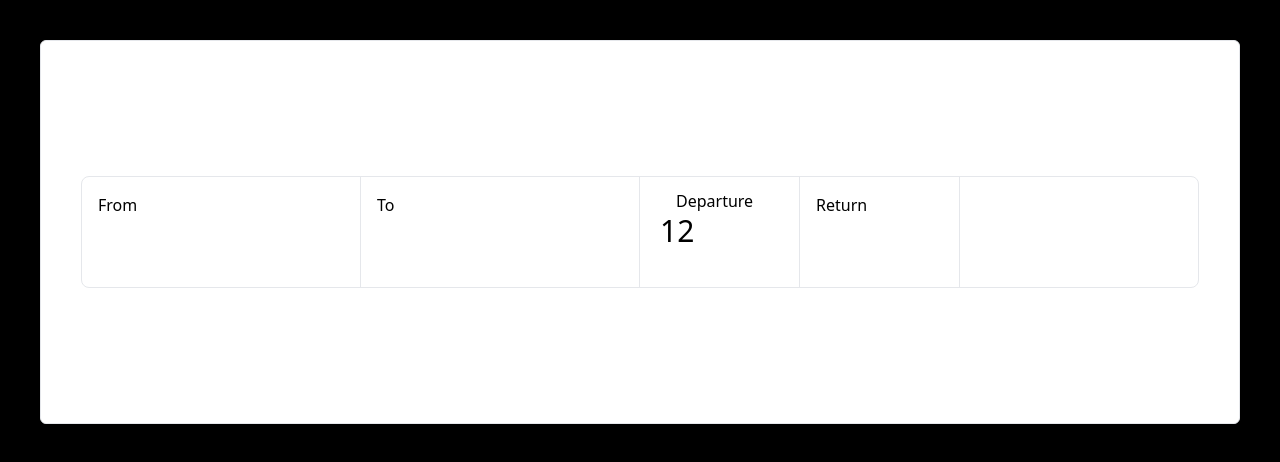
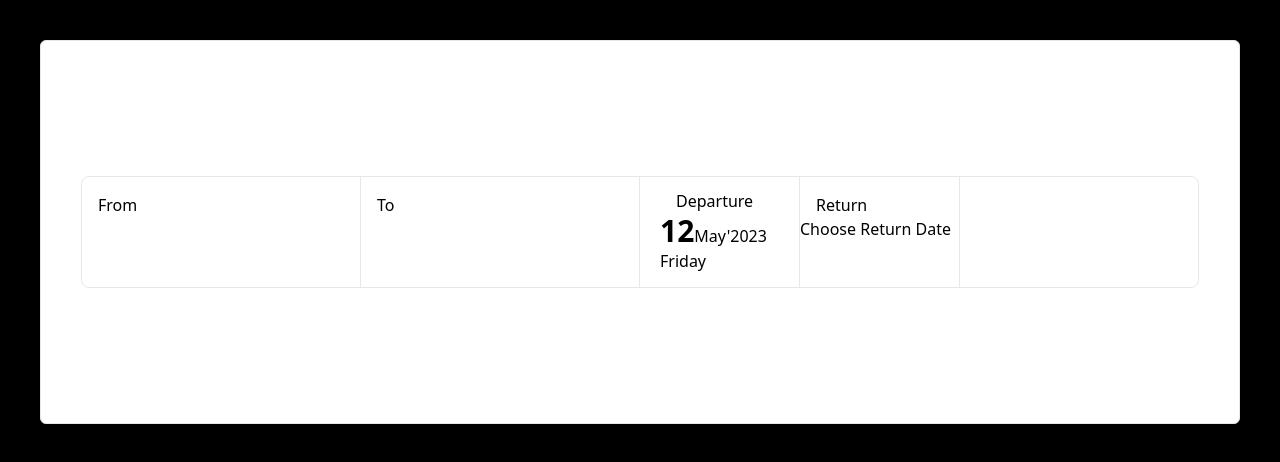
Before and after one commit to info-mdshakeeb/make-my-trip-test, a React (Vite) app: page / in a window 1280 px wide. Shown: the top 462 px of the page. Built offline with nearby package versions, Linux system fonts and the light colour scheme.

Commit message:
added Departure and return date

```diff
--- a/src/App.jsx
+++ b/src/App.jsx
@@ -4,7 +4,8 @@ import { useRoot } from "./Context/Root";
 
 
 function App() {
-  const { today, setToday, selectDate, setSelectDate, showSearchForm, setShowSearchForm, showSearchTo, setShowSearchTo, departure, setDeparture, returnDate, setReturnDate } = useRoot()
+  const { today, setToday, selectDepartureDate, showSearchForm, setShowSearchForm, showSearchTo, setShowSearchTo, departure, setDeparture, returnDate, setReturnDate, selectReturnDate } = useRoot()
+
 
   const headFunction = () => {
     setShowSearchForm(false)
@@ -32,7 +33,6 @@ function App() {
     setShowSearchForm(false)
     setShowSearchTo(false)
     setReturnDate(false)
-
   }
   const handleReturn = (e) => {
     e.stopPropagation()
@@ -41,15 +41,6 @@ function App() {
     setDeparture(false)
     setShowSearchTo(false)
   }
-  // const day = selectDate.date()
-  // console.log(selectDate);
-  //selectDate return only date
-  // const day = selectDate.format('DD')
-  // const month = selectDate.format('MMM')
-  // const year = selectDate.format('YYYY')
-  // const dayName = selectDate.format('dddd')
-
-
   return (
     <>
       <div className="min-h-screen bg-black p-10" onClick={headFunction}>
@@ -70,15 +61,27 @@ function App() {
             <div className="w-1/2 flex">
               <div className={` w-40 border-r pt-3 px-5 cursor-pointer hover:bg-[#eaf5ff] transition duration-400 ease-in-out  ${departure ? "bg-[#eaf5ff] " : undefined}`} onClick={handleDeparture}>
                 <div className="px-4">Departure</div>
-                <p><span className="text-3xl">
-                  {selectDate.format('DD')}</span></p>
+                <p><span className="text-3xl font-bold">
+                  {selectDepartureDate.format('DD')}</span>
+                  <span>{selectDepartureDate.format('MMM')}'</span>
+                  <span>{selectDepartureDate.format('YYYY')}</span>
+                  <br />
+                  <span>{selectDepartureDate.format('dddd')}</span>
+                </p>
                 {departure && (
-                  <Calendar />)}
+                  <Calendar type={"start"} />)}
               </div>
               <div className={` w-40 border-r pt-4 cursor-pointer hover:bg-[#eaf5ff] transition duration-400 ease-in-out  ${returnDate ? "bg-[#eaf5ff] " : undefined}`} onClick={handleReturn}>
                 <div className="px-4">Return</div>
+                {selectReturnDate ? <p><span className="text-3xl font-bold">
+                  {selectReturnDate.format('DD')}</span>
+                  <span>{selectReturnDate.format('MMM')}'</span>
+                  <span>{selectReturnDate.format('YYYY')}</span>
+                  <br />
+                  <span>{selectReturnDate.format('dddd')}</span>
+                </p> : <p>Choose Return Date</p>}
                 {returnDate && (
-                  <Calendar />)}
+                  <Calendar type={"end"} />)}
               </div>
               {/* <div className={` flex-1 border-r pt-4 cursor-pointer hover:bg-[#eaf5ff] transition duration-400 ease-in-out  ${returnDate ? "bg-[#eaf5ff] " : undefined}`} onClick={handleDeparture}>
                 <div className="px-4">Return</div>
--- a/src/Components/Calendar.jsx
+++ b/src/Components/Calendar.jsx
@@ -5,11 +5,15 @@ import { generateDate, months } from "../util/calenderFunctions";
 import cn from "../util/cn";
 
 
-export default function Calendar() {
-    const { today, setToday, selectDate, setSelectDate, departure, setDeparture } = useRoot();
+export default function Calendar({ type }) {
+
+    const { today, setToday, selectDepartureDate, setSelectDepartureDate, setDeparture, setReturnDate, setSelectReturnDate } = useRoot();
     const days = ["S", "M", "T", "W", "T", "F", "S"];
-    console.log(departure);
-    // {selectDate.toDate().toDateString()}
+    const handelClose = (e) => {
+        e.stopPropagation()
+        setDeparture(false)
+        setReturnDate(false)
+    }
     return (
         <div className=" w-[340px] bg-white border shadow-md rounded-lg z-30 relative">
             <div className="flex justify-between items-center px-4 mt-4">
@@ -47,23 +51,30 @@ export default function Calendar() {
                 {generateDate(today.month(), today.year()).map(
                     ({ date, currentMonth, today }, index) => {
                         return (
-                            <div key={index} className="p-2 text-center h-10 grid place-content-center text-sm border-t"
+                            <div
+                                onClick={handelClose}
+                                key={index} className="p-2 text-center h-10 grid place-content-center text-sm border-t"
                             >  <h1 className={cn(
                                 currentMonth ? "" : "text-gray-400",
                                 today
                                     ? "bg-red-600 text-white"
                                     : "",
-                                selectDate
+                                selectDepartureDate
                                     .toDate()
                                     .toDateString() ===
                                     date.toDate().toDateString()
                                     ? "bg-black text-white"
                                     : "",
                                 "h-10 w-10  grid place-content-center hover:bg-black hover:text-white transition-all cursor-pointer select-none"
-                            )} onClick={() => {
-                                setSelectDate(date); setDeparture(false)
+                            )} onClick={(e) => {
+                                if (type === "start") {
+                                    setSelectDepartureDate(date)
+                                } else if (type === "end") {
+                                    setSelectReturnDate(date)
+                                }
 
-                            }}>
+                            }
+                            }>
                                     <div className="">
                                         {date.date()}
                                         {/* <p>{(Math.random() * 1000).toFixed()}</p> */}
@@ -75,7 +86,5 @@ export default function Calendar() {
                 )}
             </div>
         </div>
-
-
     );
 }
--- a/src/Context/Root.jsx
+++ b/src/Context/Root.jsx
@@ -6,14 +6,20 @@ const Root = ({ children }) => {
     //date picker
     const currentDate = dayjs();
     const [today, setToday] = useState(currentDate);
-    const [selectDate, setSelectDate] = useState(currentDate);
+    const [selectDepartureDate, setSelectDepartureDate] = useState(currentDate);
+    const [selectReturnDate, setSelectReturnDate] = useState(false);
+
+
+
     //search form
     const [showSearchForm, setShowSearchForm] = useState(false)
     const [showSearchTo, setShowSearchTo] = useState(false)
     const [departure, setDeparture] = useState(false)
     const [returnDate, setReturnDate] = useState(false)
+
+
     const value = {
-        today, setToday, selectDate, setSelectDate, showSearchForm, setShowSearchForm, showSearchTo, setShowSearchTo, departure, setDeparture, returnDate, setReturnDate
+        today, setToday, selectDepartureDate, setSelectDepartureDate, showSearchForm, setShowSearchForm, showSearchTo, setShowSearchTo, departure, setDeparture, returnDate, setReturnDate, selectReturnDate, setSelectReturnDate
     }
     return (
         <root.Provider value={value}>
```
